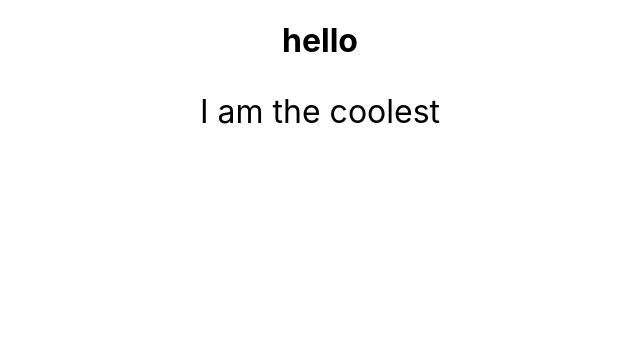
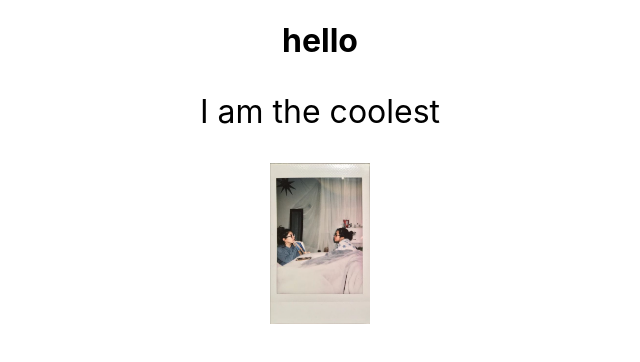
Before and after one commit to juliaselk/juliaselk, a Next.js app: page / in a window 1280 px wide. Shown: the top 362 px of the page, without its empty margins (320-960 px from the left). Built offline with nearby package versions, Linux system fonts and the light colour scheme.

Commit message:
added image

```diff
--- a/pages/index.tsx
+++ b/pages/index.tsx
@@ -15,6 +15,7 @@ export default function Home() {
           hello
         </h1>
         <p>I am the coolest</p>
+        <img src="/polaroid.png" />
       </main>
       <footer>
 
--- a/styles/Home.module.css
+++ b/styles/Home.module.css
@@ -6,3 +6,9 @@
   text-align: center;
   font-size: xx-large;
 }
+
+.container img {
+  display: block;
+  margin: 0 auto;
+  max-width: 100px;
+}
```
Also changed, not shown: public/polaroid.png (added).
